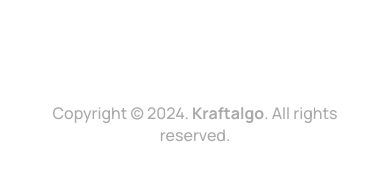
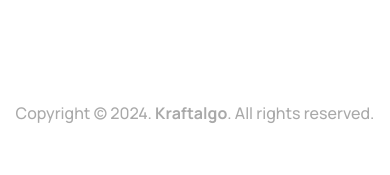
Before and after one commit to evelyn-zhan/kraftalgo, a plain HTML site: page index.html in a window 390 px wide. Shown: the part 1994-2169 px from the top of the page. Drawn offline with Linux system fonts and the light colour scheme.

Commit message:
Fix footer padding on mobile view

```diff
--- a/assets/styles/style.css
+++ b/assets/styles/style.css
@@ -49,6 +49,6 @@
     }
 
     footer {
-        padding: 2rem 1rem;
+        padding: 2rem 0.8rem;
     }
 }
```
